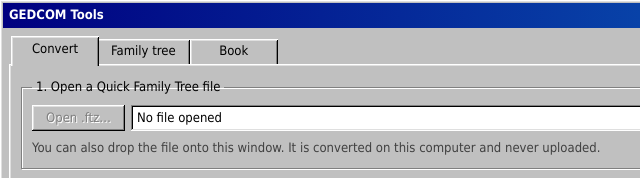
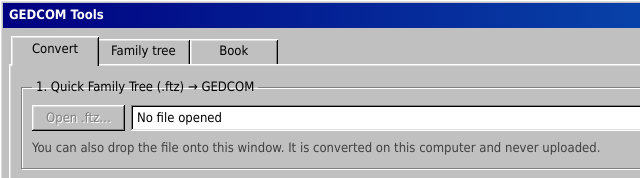
Before and after one commit to Fred-Ramos/GEDCOM-tools, a plain HTML site: page web/index.html in a window 1280 px wide. Shown: the top 178 px of the page, 0-640 px from the left. Drawn offline with Linux system fonts and the light colour scheme.

Commit message:
web: name Convert section 1 "Quick Family Tree (.ftz) → GEDCOM"

```diff
--- a/web/index.html
+++ b/web/index.html
@@ -189,7 +189,7 @@
     <section role="tabpanel" id="panel-convert" aria-labelledby="tab-convert">
       <div class="readable">
       <fieldset>
-        <legend>1. Open a Quick Family Tree file</legend>
+        <legend>1. Quick Family Tree (.ftz) &rarr; GEDCOM</legend>
         <div class="row">
           <button id="open" disabled>Open .ftz&hellip;</button>
           <div class="field grow" id="filename">No file opened</div>
```
